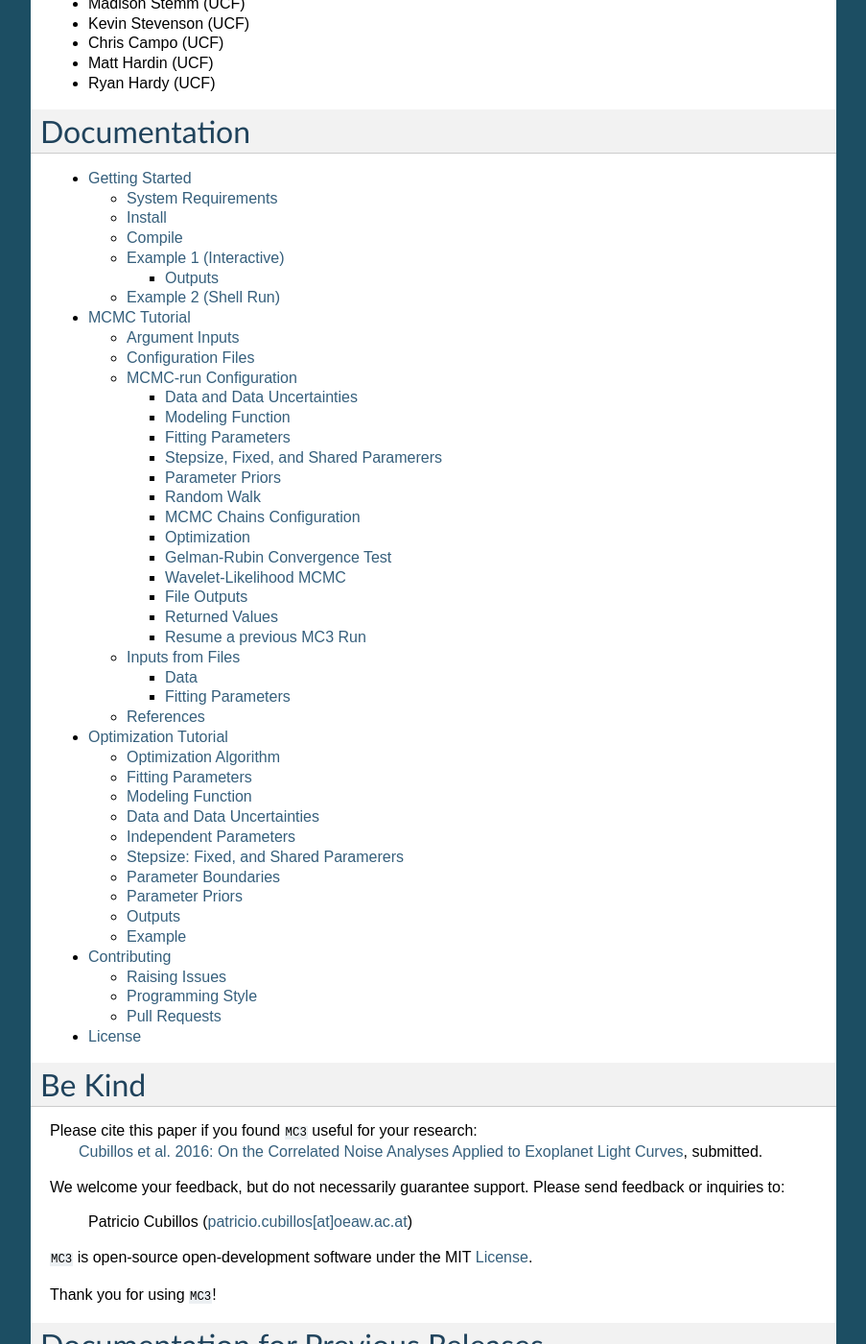
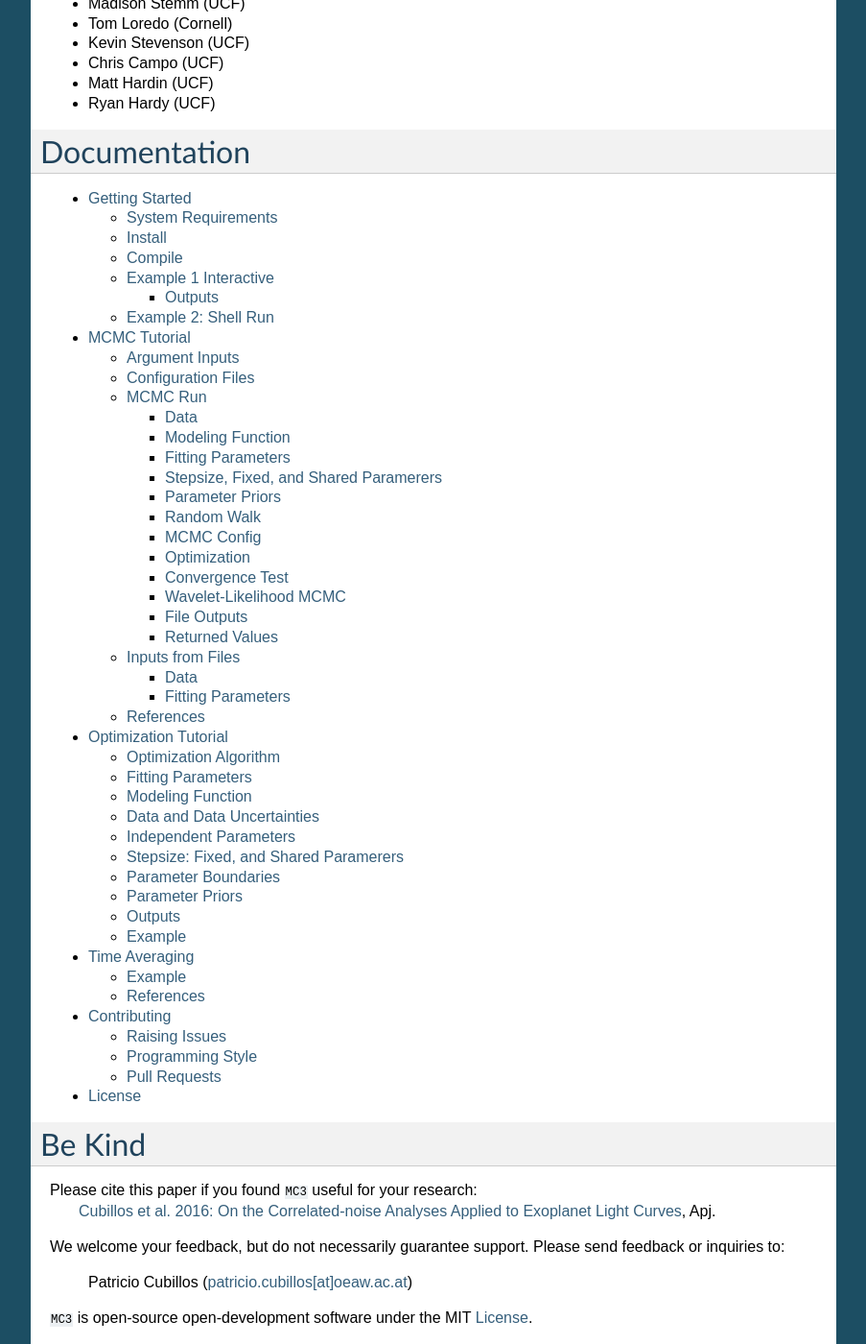
Before and after one commit to pcubillos/mc3, a Sphinx documentation site: the page built from docs/index.rst, in a window 1280 px wide and 1400 px high, scrolled down 892 px. Shown: the whole window at 96% size, without its empty margins (198-1101 px from the left). Built offline with Sphinx 7.4.7, drawn with Linux system fonts in a browser that asks for light colours.

Commit message:
Updated docs to include time-averaging section, updated collaborators list, and other minor details.

```diff
--- a/docs/index.rst
+++ b/docs/index.rst
@@ -56,6 +56,7 @@ development of this package.
 - Nate Lust (UCF)
 - `AJ Foster <http://aj-foster.com>`_ (UCF)
 - Madison Stemm (UCF)
+- Tom Loredo (Cornell)
 - Kevin Stevenson (UCF)
 - Chris Campo (UCF)
 - Matt Hardin (UCF)
@@ -86,8 +88,8 @@ Be Kind
 
 
 Please cite this paper if you found ``MC3`` useful for your research:
-  `Cubillos et al. 2016: On the Correlated Noise Analyses Applied to
-  Exoplanet Light Curves`_, submitted.
+  `Cubillos et al. 2016: On the Correlated-noise Analyses Applied to
+  Exoplanet Light Curves <http://arxiv.org/abs/1610.99999>`_, Apj.
 
 We welcome your feedback, but do not necessarily guarantee support.
 Please send feedback or inquiries to:
--- a/docs/mctutorial.rst
+++ b/docs/mctutorial.rst
@@ -52,16 +52,16 @@ The following code block shows an example for an MC3 configuration file:
   # The data and uncertainties:
   data      = data.npz
 
-MCMC-run Configuration
-----------------------
+MCMC Run
+--------
 
 This example describes the basic MCMC argument configuration.
 The following sub-sections make up a script meant to be run from the Python
 interpreter.  The complete example script is located at `tutorial01 <https://github.com/pcubillos/MCcubed/blob/master/examples/tutorial01/tutorial01.py>`_.
 
 
-Data and Data Uncertainties
-^^^^^^^^^^^^^^^^^^^^^^^^^^^
+Data
+^^^^
 
 The ``data`` argument (required) defines the dataset to be fitted.
 This argument can be either a 1D float ndarray or the filename (a string)
@@ -307,8 +307,8 @@ argument:
 
 .. _mcchains:
 
-MCMC Chains Configuration
-^^^^^^^^^^^^^^^^^^^^^^^^^
+MCMC Config
+^^^^^^^^^^^
 
 The following arguments set the MCMC chains configuration:
 
@@ -384,8 +384,8 @@ uncertainties by a common scale factor.
    chisqscale = False  # Scale the data uncertainties such that red. chisq = 1
 
 
-Gelman-Rubin Convergence Test
-^^^^^^^^^^^^^^^^^^^^^^^^^^^^^
+Convergence Test
+^^^^^^^^^^^^^^^^
 
 The ``grtest`` argument (optional, boolean, default=False) is a flag that
 indicates MC3 to run the Gelman-Rubin convergence test for the MCMC sample of
@@ -513,11 +513,13 @@ When run from a pyhton interactive session, ``MC3`` will return six arrays:
   include the values for all model parameters, including fixed and
   shared parameters, whereas ``posterior`` includes only
   the free parameters.  Be careful with the dimesions.
+..
 
-Resume a previous MC3 Run
-^^^^^^^^^^^^^^^^^^^^^^^^^
+   Resume a previous MC3 Run
+   ^^^^^^^^^^^^^^^^^^^^^^^^^
 
-TBD
+   TBD
+
 
 Inputs from Files
 -----------------
```
Also changed, not shown: other parts of docs/index.rst (+1 -0 lines), docs/getstarted.rst (+5 -5 lines), docs/timeaveraging.rst (added, +70 -0 lines), docs/rms-vs-binsize.png (added), docs/time-correlated_signal.png (added).
